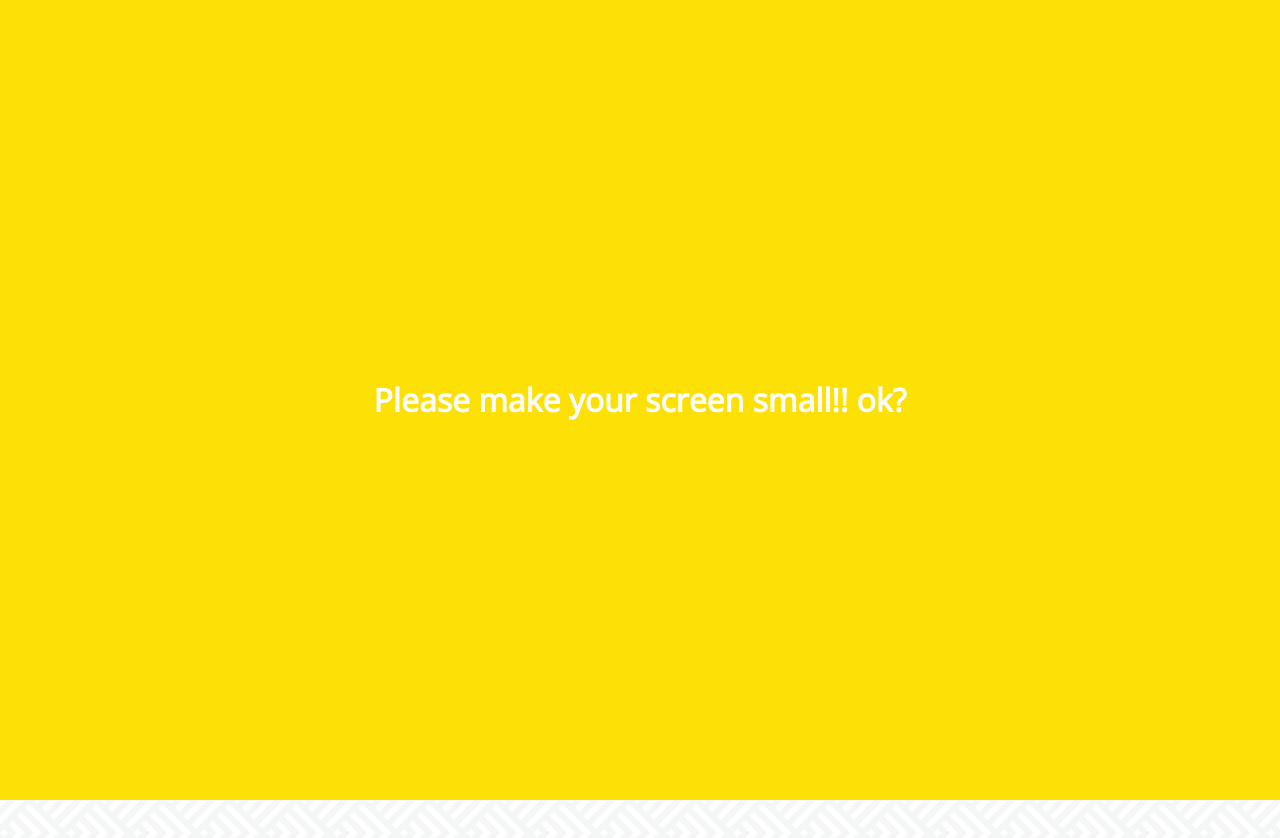
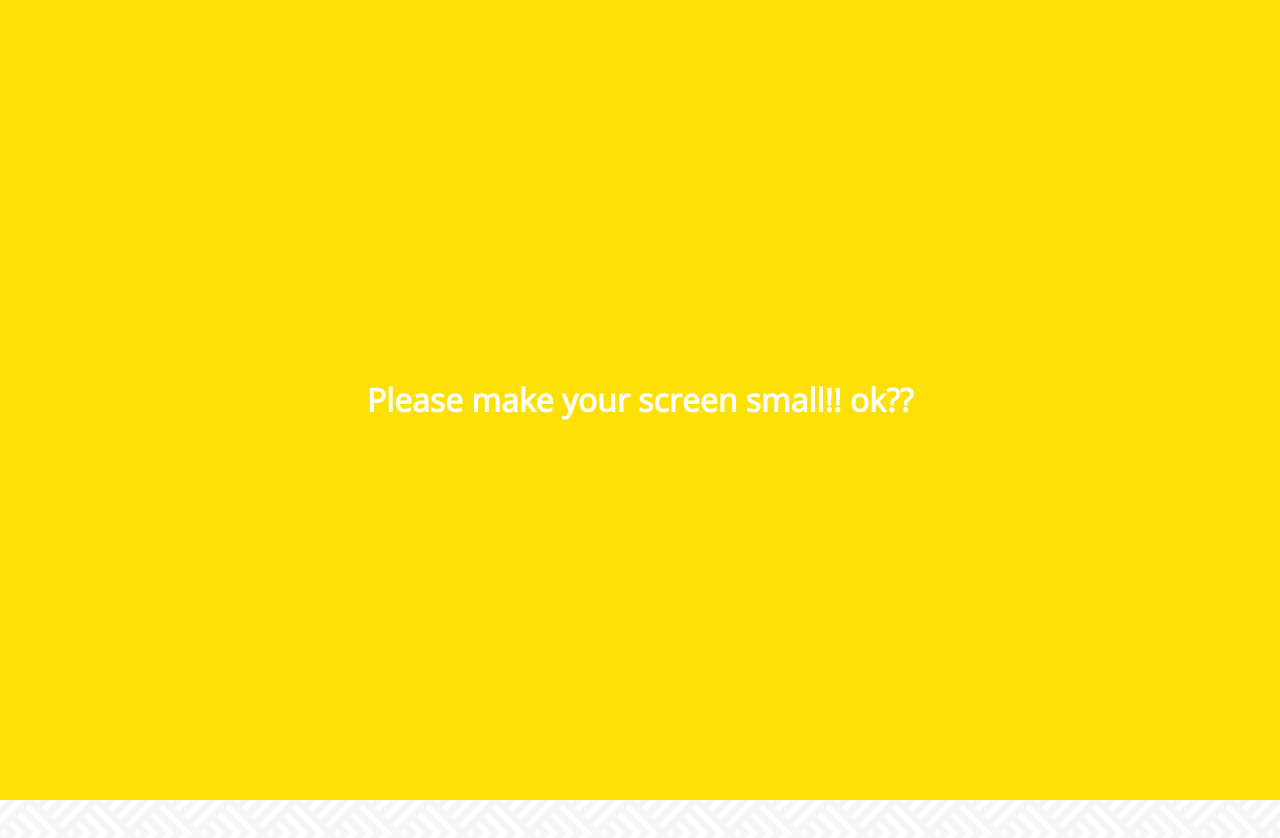
Before and after one commit to Useokk/kakao-clone-V2, a plain HTML site: page chat.html in a window 1280 px wide. Shown: the top 838 px of the page. Drawn offline with nearby package versions, Linux system fonts and the light colour scheme.

Commit message:
Update chat.html

```diff
--- a/chat.html
+++ b/chat.html
@@ -103,7 +103,7 @@
       </div>
     </div>
     <div class="bigScreen">
-      <span class="bigScreen__text">Please make your screen small!! ok?</span>
+      <span class="bigScreen__text">Please make your screen small!! ok??</span>
     </div>
   </body>
 </html>
```
